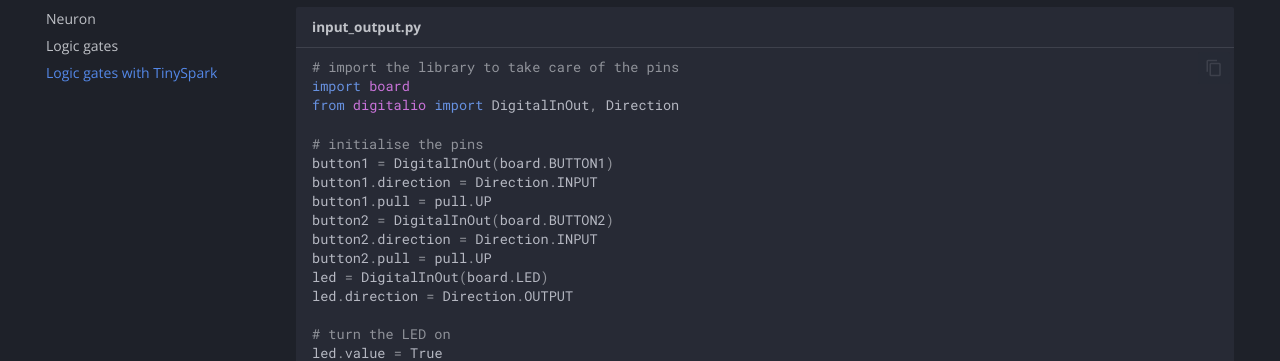
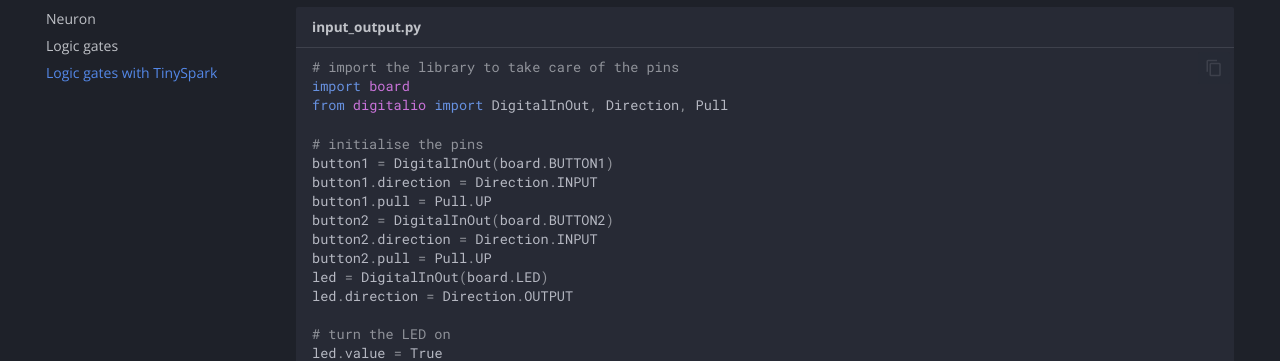
Before and after one commit to j-siderius/TinySpark, an MkDocs documentation site: the page built from docs/chapter1/logic_gates_micro.md, in a window 1280 px wide and 1400 px high, scrolled down 260 px. Shown: the part 164-525 px from the top of the window. Built offline with MkDocs 1.6.1 and Material for MkDocs 9.7.7, drawn with Linux system fonts in a browser that asks for light colours; comment, search, counter and statistics services are not loaded; some of the changed text lies outside the part shown.

Commit message:
fixed programming typo

````diff
--- a/docs/assets/examples/OR_gate.py
+++ b/docs/assets/examples/OR_gate.py
@@ -1,14 +1,14 @@
 # import the library to take care of the pins
 import board
-from digitalio import DigitalInOut, Direction
+from digitalio import DigitalInOut, Direction, Pull
 
 # initialise the pins
 button1 = DigitalInOut(board.BUTTON1)
 button1.direction = Direction.INPUT
-button1.pull = pull.UP
+button1.pull = Pull.UP
 button2 = DigitalInOut(board.BUTTON2)
 button2.direction = Direction.INPUT
-button2.pull = pull.UP
+button2.pull = Pull.UP
 led = DigitalInOut(board.LED)
 led.direction = Direction.OUTPUT
 
--- a/docs/assets/examples/input_output.py
+++ b/docs/assets/examples/input_output.py
@@ -1,14 +1,14 @@
 # import the library to take care of the pins
 import board
-from digitalio import DigitalInOut, Direction
+from digitalio import DigitalInOut, Direction, Pull
 
 # initialise the pins
 button1 = DigitalInOut(board.BUTTON1)
 button1.direction = Direction.INPUT
-button1.pull = pull.UP
+button1.pull = Pull.UP
 button2 = DigitalInOut(board.BUTTON2)
 button2.direction = Direction.INPUT
-button2.pull = pull.UP
+button2.pull = Pull.UP
 led = DigitalInOut(board.LED)
 led.direction = Direction.OUTPUT
 
--- a/docs/chapter1/logic_gates_micro.md
+++ b/docs/chapter1/logic_gates_micro.md
@@ -9,15 +9,15 @@ The two buttons, `Button 1` and `Button 2` on the development kit will be used t
 ```python title="input_output.py"
 # import the library to take care of the pins
 import board
-from digitalio import DigitalInOut, Direction
+from digitalio import DigitalInOut, Direction, Pull
 
 # initialise the pins
 button1 = DigitalInOut(board.BUTTON1)
 button1.direction = Direction.INPUT
-button1.pull = pull.UP
+button1.pull = Pull.UP
 button2 = DigitalInOut(board.BUTTON2)
 button2.direction = Direction.INPUT
-button2.pull = pull.UP
+button2.pull = Pull.UP
 led = DigitalInOut(board.LED)
 led.direction = Direction.OUTPUT
 
@@ -42,15 +42,15 @@ Now the logic from the [previous section](../chapter1/logic_gates.md) needs to b
 ```python title="OR_gate.py"
 # import the library to take care of the pins
 import board
-from digitalio import DigitalInOut, Direction
+from digitalio import DigitalInOut, Direction, Pull
 
 # initialise the pins
 button1 = DigitalInOut(board.BUTTON1)
 button1.direction = Direction.INPUT
-button1.pull = pull.UP
+button1.pull = Pull.UP
 button2 = DigitalInOut(board.BUTTON2)
 button2.direction = Direction.INPUT
-button2.pull = pull.UP
+button2.pull = Pull.UP
 led = DigitalInOut(board.LED)
 led.direction = Direction.OUTPUT
 
````
